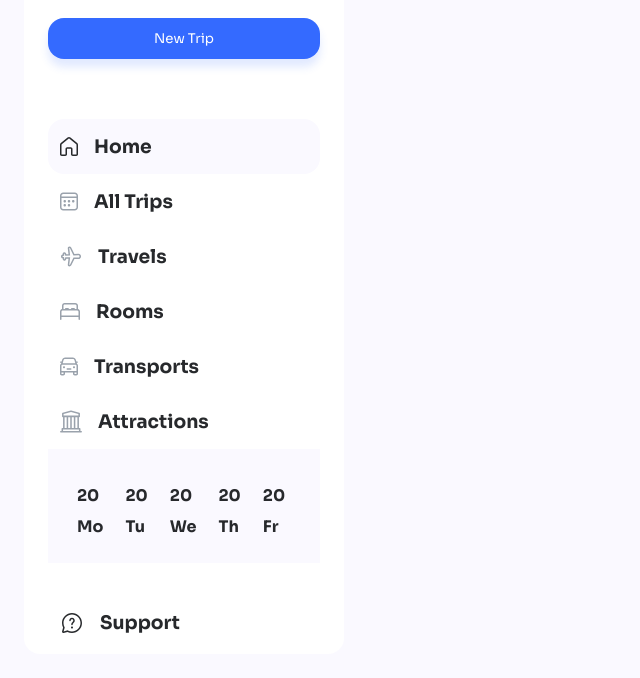
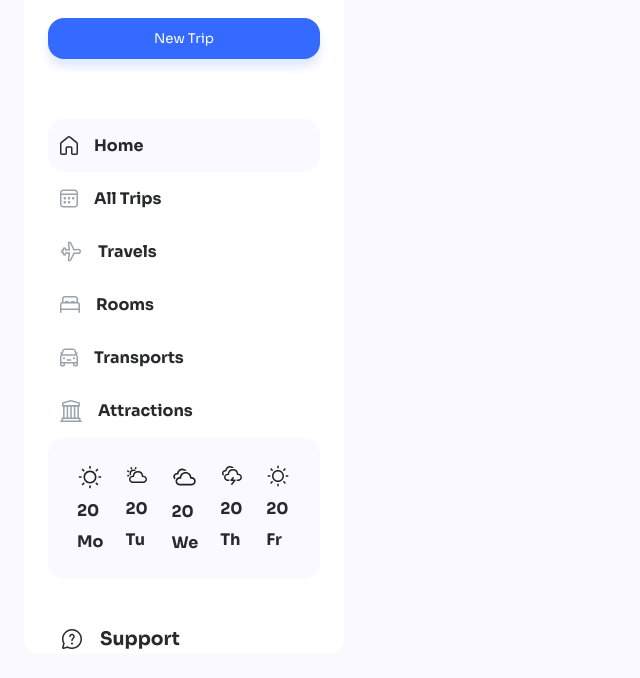
Before and after one commit to Orujhimaru/Trip-it, a plain HTML site: page index.html in a window 1280 px wide. Shown: the part 122-800 px from the top of the page, without its empty margins (0-640 px from the left). Drawn offline with Linux system fonts and the light colour scheme; no server answers.

Commit message:
added weather icons

```diff
--- a/_components.scss
+++ b/_components.scss
@@ -25,4 +25,5 @@
   display: flex;
   width: 100%;
   background-color: $bg-color;
+  border-radius: 16px;
 }
--- a/index.html
+++ b/index.html
@@ -60,27 +60,27 @@
           <div class="weather-report">
             <div class="row">
               <div class="column">
-                <img />
+                <img src="/images/Sunny Icon.svg" />
                 <h4 id="temp">20</h4>
                 <h4>Mo</h4>
               </div>
               <div class="column">
-                <img />
+                <img src="/images/Hail Day Icon.svg" />
                 <h4 id="temp">20</h4>
                 <h4>Tu</h4>
               </div>
               <div class="column">
-                <img />
+                <img src="/images/Cloudy Icon.svg" />
                 <h4 id="temp">20</h4>
                 <h4>We</h4>
               </div>
               <div class="column">
-                <img />
+                <img src="/images/Stormy Icon.svg" />
                 <h4 id="temp">20</h4>
                 <h4>Th</h4>
               </div>
               <div class="column">
-                <img />
+                <img src="/images/Sunny Icon.svg" />
                 <h4 id="temp">20</h4>
                 <h4>Fr</h4>
               </div>
--- a/index.scss
+++ b/index.scss
@@ -1,6 +1,9 @@
 @import "components";
 @import "variables";
 // $bg-color:
+html {
+  height: 100vh;
+}
 
 body {
   background-color: $bg-color;
@@ -46,6 +49,9 @@ body {
     div {
       @extend %listItem;
     }
+    h3 {
+      font-size: 16px;
+    }
   }
 }
 
```
Also changed, not shown: index.css, 1 other file.
